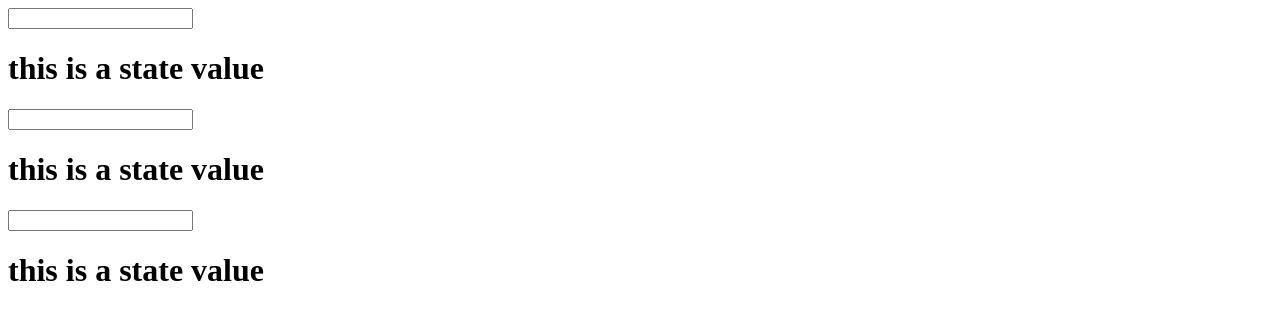
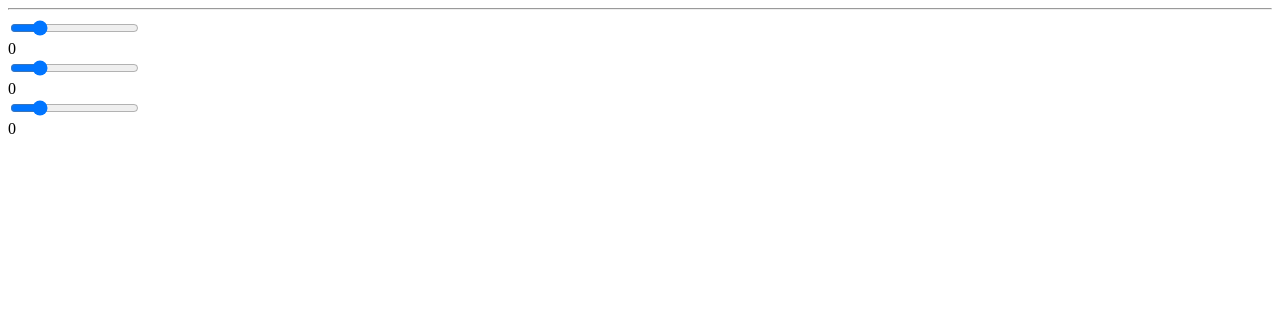
Before and after one commit to heron2014/react-fundamentals, a React app: page / in a window 1280 px wide. Shown: the top 320 px of the page. Built offline with nearby package versions, Linux system fonts and the light colour scheme.

Commit message:
refs build slider see #8

```diff
--- a/App.js
+++ b/App.js
@@ -4,7 +4,7 @@
 class App extends React.Component {
   constructor () {
     super();
-    this.state = {txt: 'this is a state value'}
+    this.state = {txt: ''}
     this.update = this.update.bind(this)
   }
 
--- /dev/null
+++ b/App2.js
@@ -0,0 +1,51 @@
+import React from 'react';
+import ReactDOM from 'react-dom';
+
+class App2 extends React.Component {
+  constructor () {
+    super();
+    this.state = {
+      red: 0,
+      green: 0,
+      blue: 0
+    }
+    this.update = this.update.bind(this)
+  }
+
+  update(e) {
+    this.setState({
+      red: ReactDOM.findDOMNode(this.refs.red.refs.inp).value,
+      green: ReactDOM.findDOMNode(this.refs.green.refs.inp).value,
+      blue: ReactDOM.findDOMNode(this.refs.blue.refs.inp).value
+    })
+  }
+  render() {
+    return (
+      <div>
+        {this.state.txt}
+        <hr />
+        <Slider ref="red" update={this.update} />
+        {this.state.red}
+        <br />
+        <Slider ref="green" update={this.update} />
+        {this.state.green}
+        <br />
+        <Slider ref="blue" update={this.update} />
+        {this.state.blue}
+        <br />
+      </div>
+    );
+  }
+}
+
+class Slider extends React.Component {
+  render () {
+    return (
+      <div>
+        <input ref="inp" type="range" min="0" max="255" onChange={this.props.update} />
+      </div>
+    );
+  }
+}
+
+ReactDOM.render(<App2 />, document.getElementById('app'));
--- a/main.js
+++ b/main.js
@@ -1,5 +1,5 @@
 // import React from 'react';
 // import ReactDOM from 'react-dom';
-import App from './App';
+import App from './App2';
 
 // ReactDOM.render(<App />, document.getElementById('app'));
```
